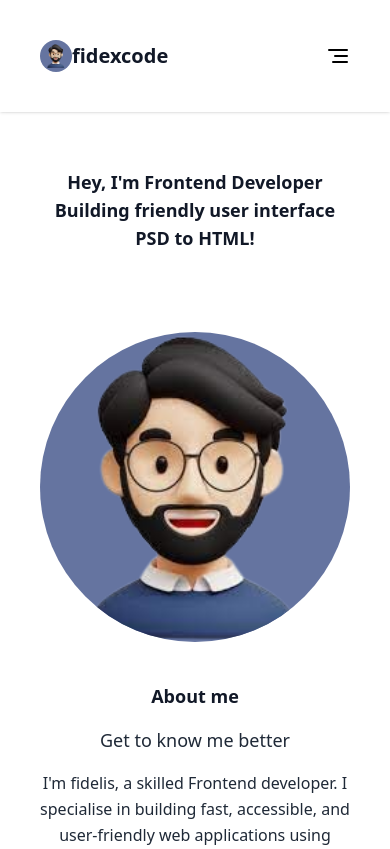
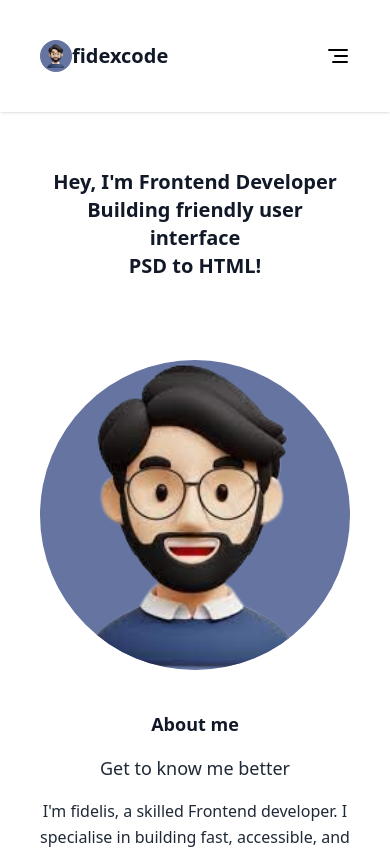
Before and after one commit to fidelisobioma/fidexcode, a React (Vite) app: page / in a window 390 px wide. Shown: the top 849 px of the page. Built offline with nearby package versions, Linux system fonts and the light colour scheme.

Commit message:
increase h1 font size

```diff
--- a/src/components/Hero.jsx
+++ b/src/components/Hero.jsx
@@ -6,13 +6,13 @@
         id="home"
       >
         <div className="leading-loose">
-          <h1 className="text-lg md:text-4xl font-bold  text-center">
+          <h1 className="text-xl md:text-4xl font-bold  text-center">
             Hey, I'm Frontend Developer
           </h1>
-          <h1 className="text-lg md:text-4xl font-bold   text-center">
+          <h1 className="text-xl md:text-4xl font-bold   text-center">
             Building friendly user interface
           </h1>
-          <h1 className="text-lg md:text-4xl font-bold  text-center">
+          <h1 className="text-xl md:text-4xl font-bold  text-center">
             PSD to HTML!
           </h1>
         </div>
```
